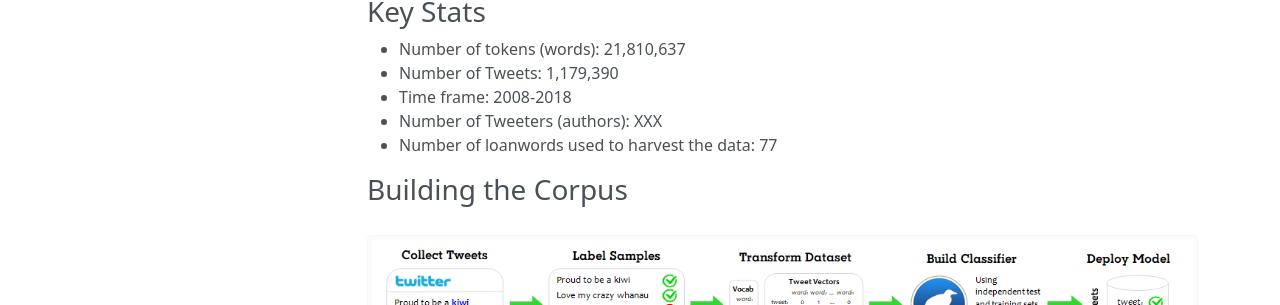
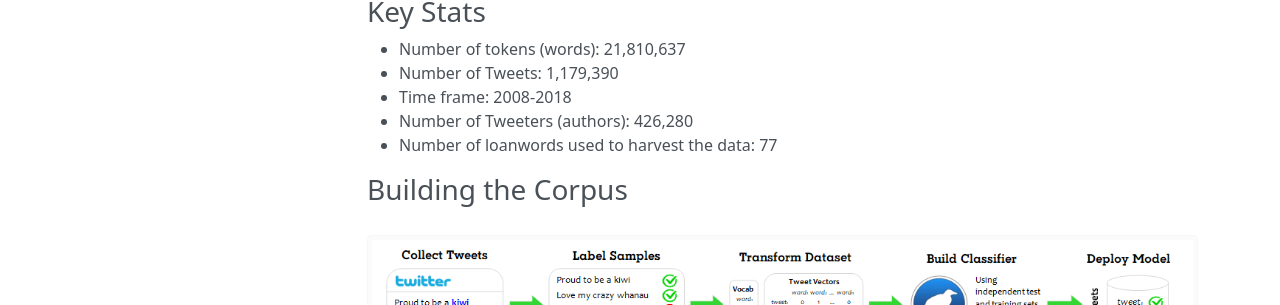
Before and after one commit to Waikato/kiwiwords, an MkDocs documentation site: the page built from docs/corpus.md, in a window 1280 px wide. Shown: the part 331-636 px from the top of the page. Built offline with MkDocs 1.6.1, drawn with Linux system fonts in a browser that asks for light colours; nearby versions of some CDN libraries.

Commit message:
Update corpus.md

```diff
--- a/docs/corpus.md
+++ b/docs/corpus.md
@@ -11,7 +11,7 @@ Below is a description of the <i>Processed Corpus</i> and a flowchart outlining
 * Number of tokens (words): 21,810,637 <br>
 * Number of Tweets: 1,179,390 <br>
 * Time frame: 2008-2018 <br>
-* Number of Tweeters (authors): XXX <br>
+* Number of Tweeters (authors): 426,280 <br>
 * Number of loanwords used to harvest the data: 77
 
 ### Building the Corpus
```
